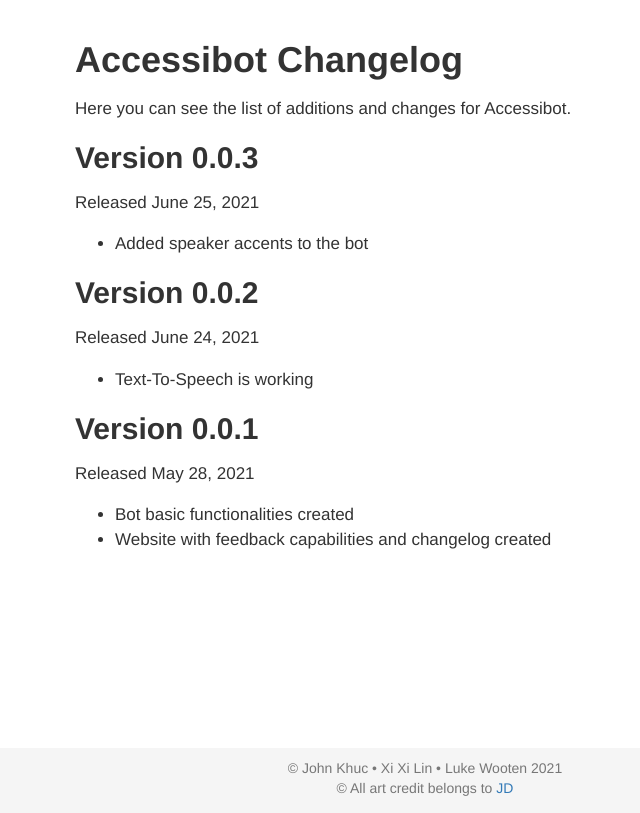
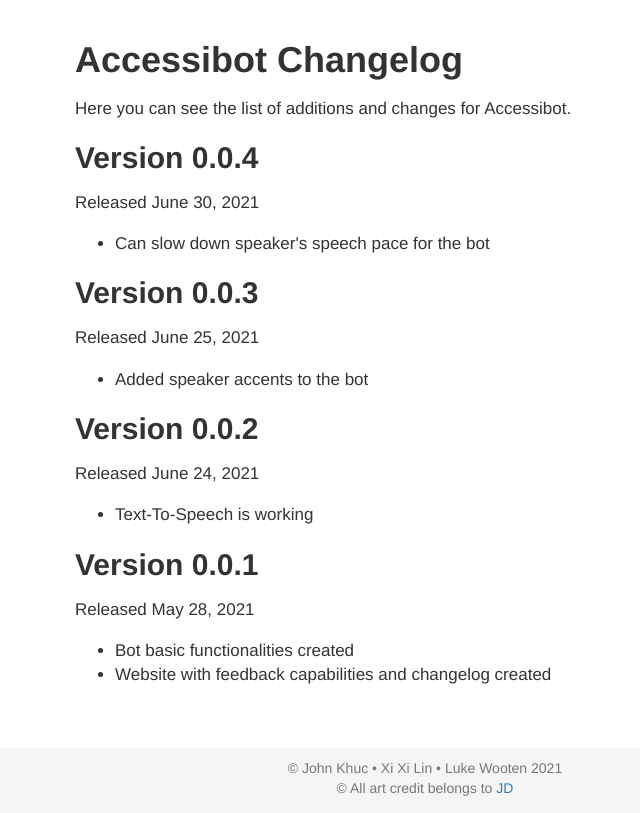
Before and after one commit to linxatwit/Accessibot, a Flask app: page /documentation in a window 1280 px wide. Shown: the part 52-865 px from the top of the page, without its empty margins (215-855 px from the left). Run offline with Flask 2, Linux system fonts and the light colour scheme; some libraries are stand-ins or nearby versions.

Commit message:
changelog

```diff
--- a/templates/documentation.html
+++ b/templates/documentation.html
@@ -36,6 +36,13 @@
         <p>Here you can see the list of additions and changes for Accessibot.</p>
       </div>
       <div class="section">
+        <h2>Version 0.0.4</h2>
+        <p>Released June 30, 2021</p>
+        <ul>
+          <li>Can slow down speaker's speech pace for the bot</li>
+        </ul>
+      </div>
+      <div class="section">
         <h2>Version 0.0.3</h2>
         <p>Released June 25, 2021</p>
         <ul>
```
